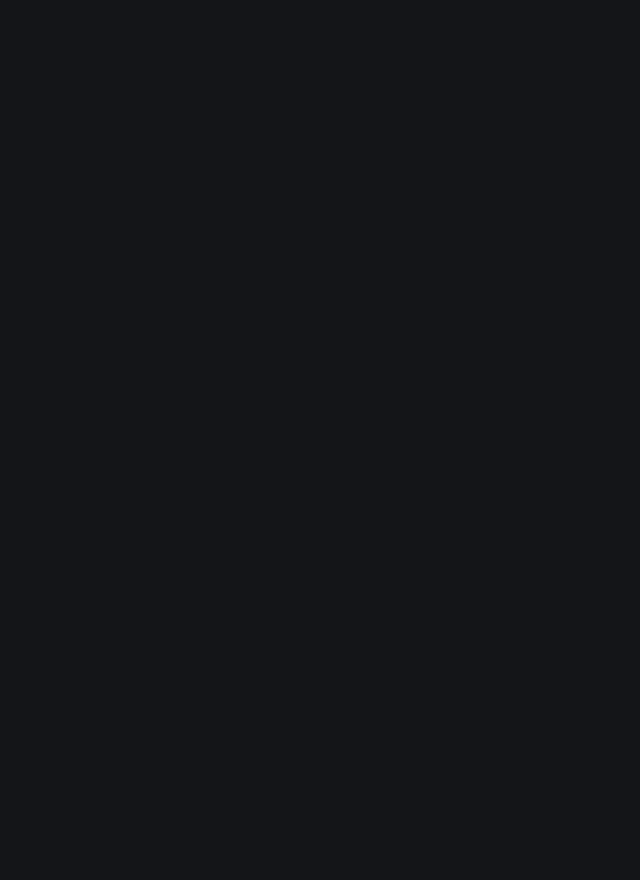
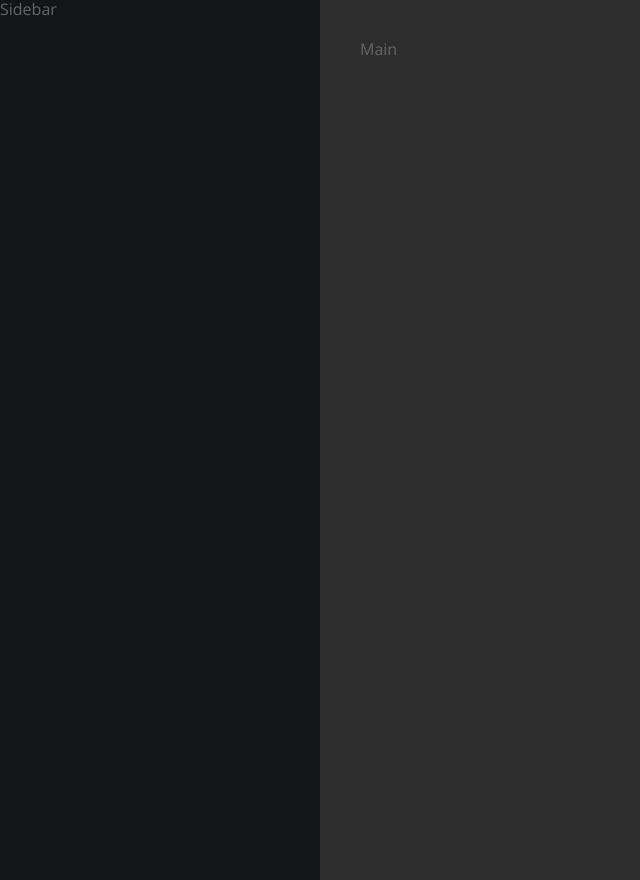
Before and after one commit to julya-matias/MeusProjetos, a React (Create React App) app in the folder api-github/: page /repositories in a window 1280 px wide. Before the commit this address had no page. Shown: the whole page, without its empty margins (0-640 px from the left). Before the commit the page ends 800 px from the top, so only its background shows below. Built offline with nearby package versions, Linux system fonts and the light colour scheme.

Commit message:
link do botao, rota para repositorio

```diff
--- a/api-github/src/pages/MainPage/index.jsx
+++ b/api-github/src/pages/MainPage/index.jsx
@@ -1,4 +1,4 @@
-import React from "react";
+import React , {useState}from "react";
 import {MdSearch} from 'react-icons/md'
 
 import { Container, Logo, Title, Form, Input, Button } from "./styles";
@@ -6,14 +6,15 @@
 
 import githubLogo from '../../assets/imagens/github-logo.svg'
 
-export default function MainPage() {
+const MainPage = () => {
+  const [login, setLogin] = useState('')
   return (
     <Container>
       <Logo src={githubLogo} alt="API Github" />
       <Title>API Github</Title>
       <Form>
-        <Input placeholder="Usuário"/>
-        <Button>
+        <Input placeholder="Usuário" value = {login} onChange={(event) => setLogin(event.target.value)}/>
+        <Button to = {`/${login}/repositories`}>
             <MdSearch size = {42}/>
         </Button>
 
@@ -21,3 +22,5 @@
     </Container>
   );
 }
+
+export default MainPage
--- a/api-github/src/pages/MainPage/styles.js
+++ b/api-github/src/pages/MainPage/styles.js
@@ -1,4 +1,5 @@
 import styled from "styled-components";
+import  {Link}  from 'react-router-dom'
 
 export const Container = styled.div`
   display: flex;
@@ -49,7 +50,7 @@
 
 
 
-export const Button = styled.button`
+export const Button = styled(Link)`
   display: flex;
   align-items: center;
   justify-content: center;
--- /dev/null
+++ b/api-github/src/pages/RepositoriesPage/index.jsx
@@ -0,0 +1,16 @@
+import React from 'react'
+import { Container, Sidebar, Main } from './styles'
+
+
+const RepositoriesPage = () => (
+ <Container>
+      <Sidebar>
+        Sidebar
+      </Sidebar>
+      <Main>
+        Main
+      </Main>
+    </Container>
+)
+
+export default RepositoriesPage
--- /dev/null
+++ b/api-github/src/pages/RepositoriesPage/styles.js
@@ -0,0 +1,34 @@
+import styled from "styled-components";
+
+
+export const Container = styled.main`
+  display: flex;
+  min-height: 100vh;
+
+  @media screen and (max-width: ${(props) => props.theme.breakpoints.md}) {
+    flex-direction: column;
+  }
+`;
+
+export const Sidebar = styled.aside`
+  background: ${(props) => props.theme.colors.background};
+  min-width: 20rem;
+  max-height: 100vh;
+  overflow-y: hidden;
+`;
+
+export const Main = styled.section`
+  background: ${(props) => props.theme.colors.container};
+  width: 100%;
+  height: 100vh;
+  overflow-y: hidden;
+  padding: 40px;
+
+  @media screen and (max-width: ${(props) => props.theme.breakpoints.md}) {
+    height: 100%;
+  }
+
+  @media screen and (max-width: ${(props) => props.theme.breakpoints.sm}) {
+    padding: 40px 20px;
+  }
+`;
--- a/api-github/src/routes.jsx
+++ b/api-github/src/routes.jsx
@@ -2,11 +2,11 @@
 import { Route, Routes } from "react-router-dom";
 
 import MainPage from "./pages/MainPage";
+import RepositoriesPage from "./pages/RepositoriesPage";
 
-export function AppRoutes() {
-  return (
+export const AppRoutes = () => (
     <Routes>
+      <Route path="/repositories" element={<RepositoriesPage />} />
       <Route path="/" element={<MainPage />} />
     </Routes>
-  );
-}
+  )
--- a/api-github/src/styles/Theme.jsx
+++ b/api-github/src/styles/Theme.jsx
@@ -57,19 +57,17 @@
     "4xl": rem(40),
     "5xl": rem(64),
   },
-  // breakpoints: {
-  //   xs: rem(0),
-  //   sm: rem(12),
-  //   md: rem(14),
-  //   base: rem(16),
-  //   lg: rem(18),
-  //   xl: rem(20),
-  // }
+  breakpoints: {
+    xs: rem(0),
+    sm: rem(12),
+    md: rem(14),
+    base: rem(16),
+    lg: rem(18),
+    xl: rem(20),
+  }
 };
 
-export function Theme({ children }) {
-  return <ThemeProvider theme={theme}>{children}</ThemeProvider>;
-}
+export const Theme = ({ children }) => <ThemeProvider theme={theme}>{children}</ThemeProvider>
 
 Theme.propTypes = {
   children: PropTypes.node.isRequired,
--- a/api-github/src/styles/global.js
+++ b/api-github/src/styles/global.js
@@ -8,7 +8,6 @@
     background: ${(props) => props.theme.colors.gray900};
     color: ${(props) => props.theme.colors.gray600};
     font-family: ${(props) => props.theme.fontFamily.sans};
-    padding: 1rem;
   }
 
   h1, h2, h3, h4, h5, h6 {
```
Also changed, not shown: api-github/src/App.jsx (+6 -4 lines), api-github/.eslintrc.js.
